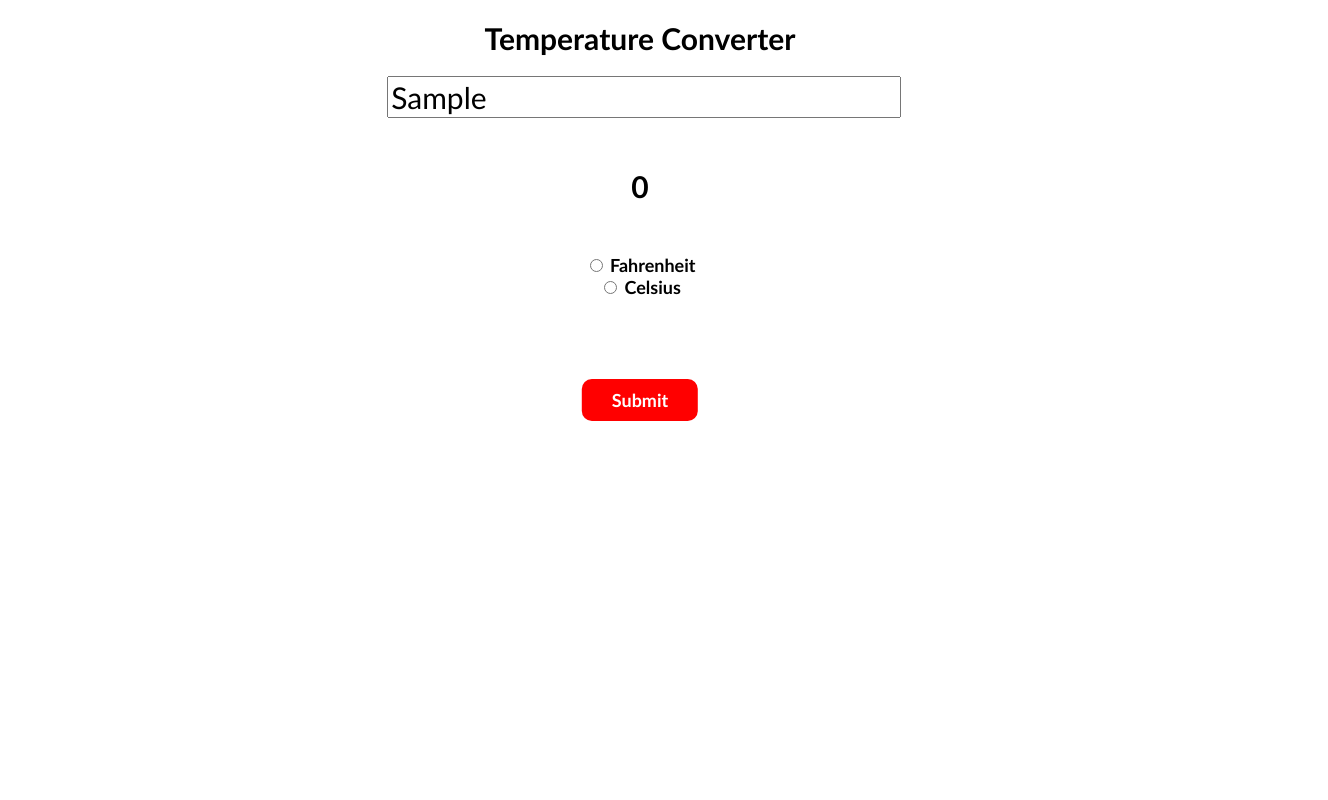
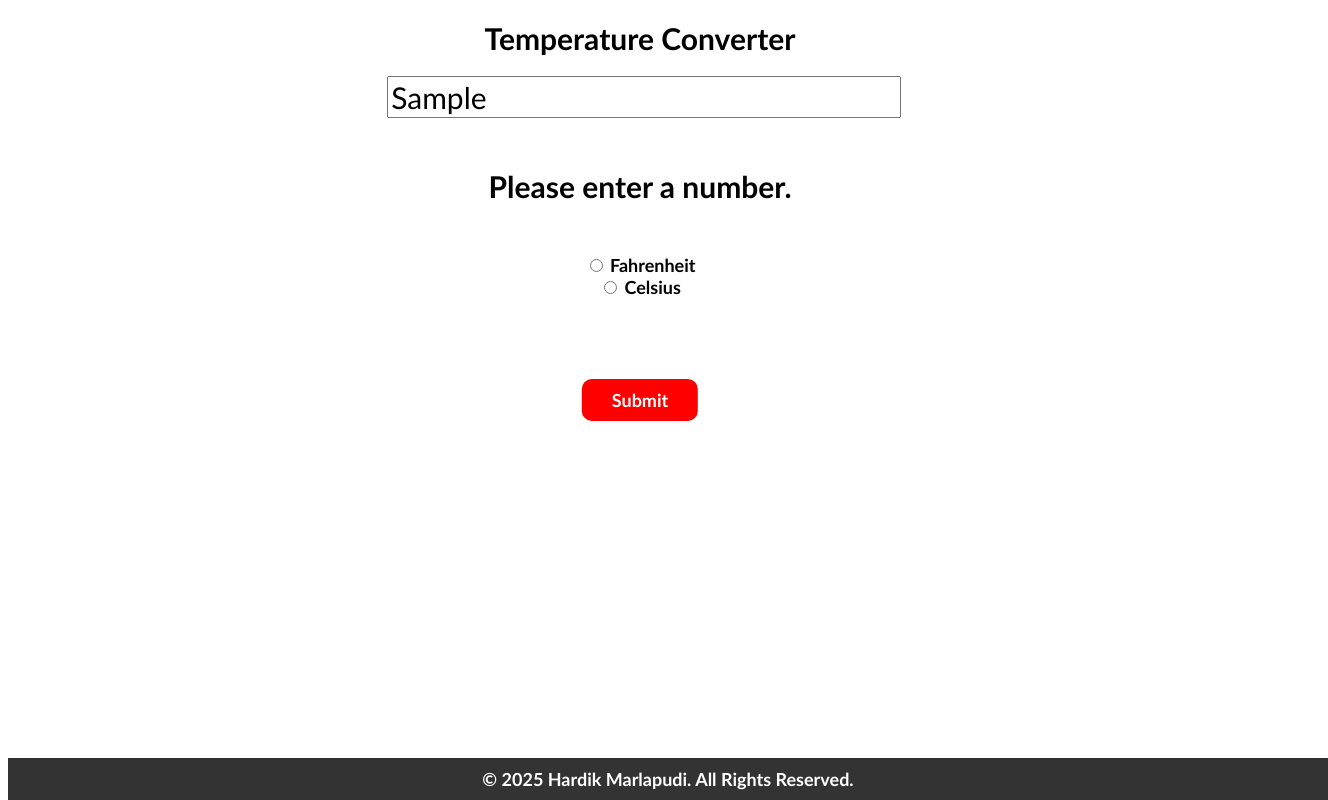
Before and after one commit to HardikMarlapudi/TemperatureConverter, a plain HTML site: page index.html in a window 1280 px wide. Both pictures are taken after typing "Sample" into the empty fields and a click on the button "Submit". Shown: the whole page, 1328 px wide, since content can reach past the window. Drawn offline with Linux system fonts and the light colour scheme.

Commit message:
fixed fahrenheit and celsius formulas and added a professional footer

```diff
--- a/index.html
+++ b/index.html
@@ -28,6 +28,10 @@
     <!--Submit button for the program-->
     <button id="submitBtn">Submit</button>
 
+    <footer>
+        &copy; 2025 Hardik Marlapudi. All Rights Reserved.
+    </footer>
+
     <script src="script.js"></script>
 </body>
 </html>
--- a/script.js
+++ b/script.js
@@ -1,28 +1,27 @@
-let tempDisplay = document.querySelector('.tempDisplay');
+const tempDisplay = document.querySelector('.tempDisplay');
+const inputNum = document.getElementById('inputNum');
 const submitBtn = document.getElementById("submitBtn");
 const fahrenheit = document.getElementById("fahrenheit");
 const celsius = document.getElementById("celsius");
 
 submitBtn.onclick = function() {
-    const inputValue = document.getElementById('tempNum');
+    const inputValue = parseFloat(inputNum.value); // Converts input to number
 
     if(isNaN(inputValue)) {
-        tempDisplay.textContent = "Please enter a valid number";
-        return;
+        tempDisplay.textContent = "Please enter a number.";
     }
 
     if(fahrenheit.checked){
         const result = (inputValue * 9/5) + 32;
-        tempDisplay.textContent = `${result.toFixed(2)} °F`;
-        return;
+        tempDisplay.textContent = `${result.toFixed(2)}°F`;
     }
 
-    else if(celsius.checked) {
+    else if(celsius.checked){
         const result = (inputValue - 32) * 5/9;
-        tempDisplay.textContent = `${result.toFixed(2)} °C`;
+        tempDisplay.textContent = `${result.toFixed(2)}°C`;
     }
 
     else {
-        window.alert("Please enter a valid number");
+        window.alert("Please enter a number and select a unit");
     }
 }
--- a/styles.css
+++ b/styles.css
@@ -64,3 +64,17 @@ h1 {
     transform: translate(-50%, -50%);
     cursor: pointer;
 }
+
+footer {
+    display: flex;
+    font-size: large;
+    font-family:'Gill Sans', 'Gill Sans MT', Calibri, 'Trebuchet MS', sans-serif;
+    font-weight: bold;
+    position: absolute;
+    padding: 10px 20px;
+    bottom: 0;
+    width: 100%;
+    justify-content: center;
+    background-color: #333;
+    color: white;
+}
```
